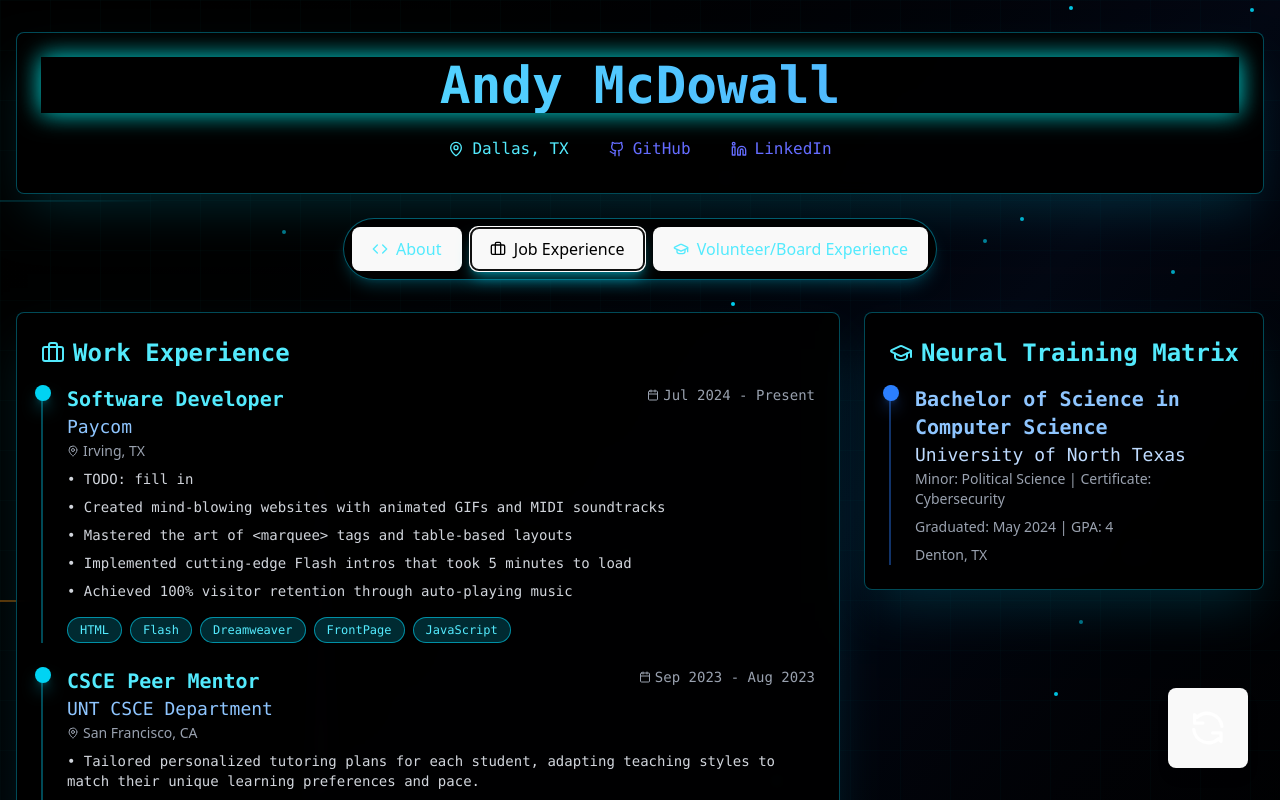
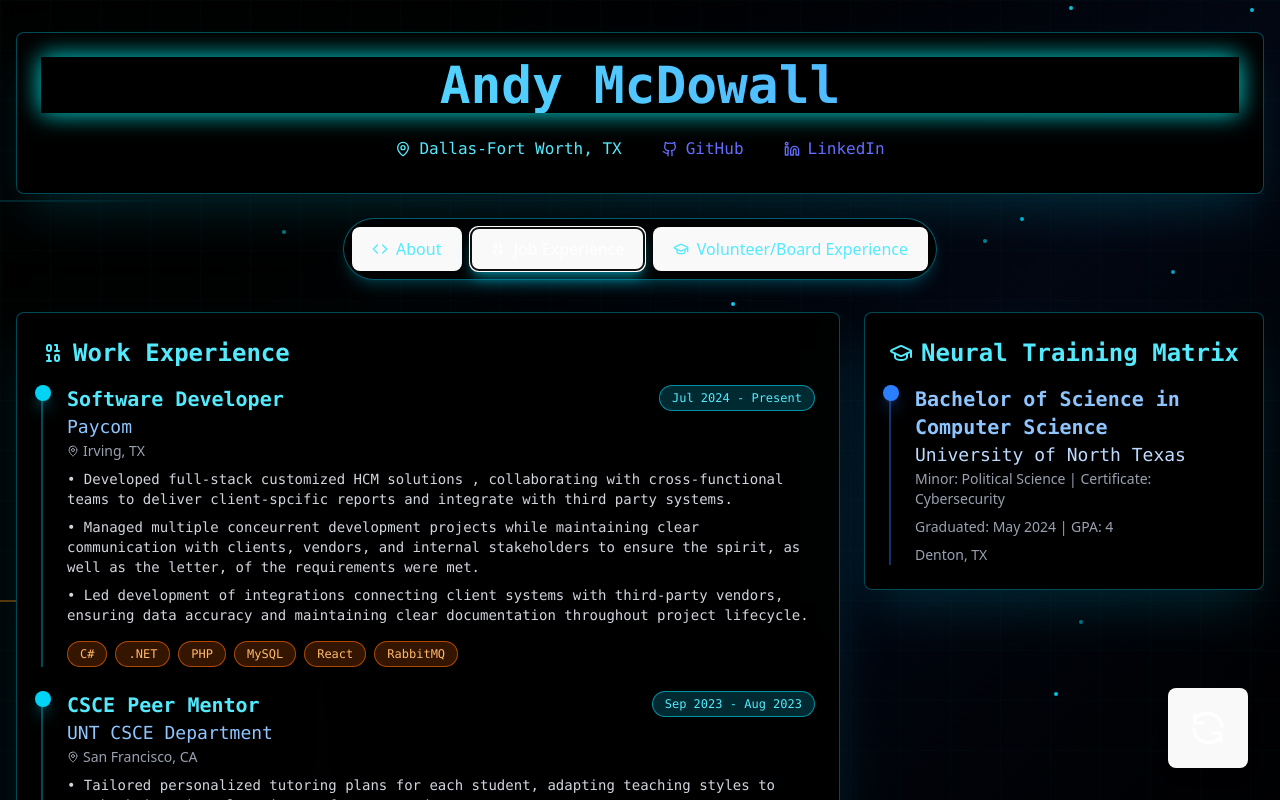
Before and after one commit to andym1125/andym1125.github.io, a React (Vite) app: page / in a window 1280 px wide. Both pictures are taken after a click on the button "Job Experience". Shown: the top 800 px of the page. Built offline with nearby package versions, Linux system fonts and the light colour scheme.

Commit message:
small changes

```diff
--- a/src/components/TronTheme/AwardsCard.tsx
+++ b/src/components/TronTheme/AwardsCard.tsx
@@ -1,12 +1,13 @@
-import { Award } from "lucide-react";
+import { Gem } from "lucide-react";
 import { sectionClasses, headerClasses } from "../utilities";
 import type { Award as AwardType } from "../../types";
+import Chip from "./Chip";
 
 const AwardsCard = ({ awards }: { awards: AwardType[] }) => {
   return (
     <div className={sectionClasses}>
       <h2 className={headerClasses}>
-        <Award className="w-6 h-6" />
+        <Gem className="w-6 h-6" />
         Achievements
       </h2>
       {awards.map((award, index) => (
@@ -18,10 +19,22 @@ const AwardsCard = ({ awards }: { awards: AwardType[] }) => {
           <p className="text-yellow-200 text-sm font-mono">
             {award.organization}
           </p>
-          <p className="text-gray-400 text-xs mb-2">
-            {award.date.toString()} • {award.location}
-          </p>
+          <div className="flex justify-between items-center mt-4">
+            <p className="text-gray-400 text-xs mb-2">{award.location}</p>
+          </div>
+
           <p className="text-gray-300 text-sm">{award.description}</p>
+          <div className="flex justify-between items-center mt-4">
+            <div/>
+            <Chip
+              label={award.date.toLocaleString("default", {
+                month: "long",
+                year: "numeric",
+              })}
+              theme="secondary"
+              isVisible={true}
+            />
+          </div>
         </div>
       ))}
     </div>
--- /dev/null
+++ b/src/components/TronTheme/Chip.tsx
@@ -0,0 +1,23 @@
+const Chip = ({
+  label,
+  theme,
+  isVisible = true,
+}: {
+  label: string;
+  theme: "primary" | "secondary";
+  isVisible: boolean;
+}) => {
+  if (!isVisible) return <></>;
+
+  const primaryStyles = "border-cyan-400/60 bg-cyan-400/20 text-cyan-300 hover:border-cyan-300 hover:text-cyan-200 hover:bg-cyan-300/30";
+  const secondaryStyles = "border-orange-500/60 bg-orange-500/20 hover:bg-orange-300/30 hover:border-orange-300 hover:text-orange-200 text-orange-300"
+
+  const themeStyles = theme === "primary" ? primaryStyles : secondaryStyles;
+
+  return (
+    <div className={`${themeStyles} px-3 py-1 border rounded-full text-xs font-mono tech-tag hover:scale-105 transition-all duration-300 cursor-pointer`}>
+      {label}
+    </div>
+  );
+};
+export default Chip;
--- a/src/components/TronTheme/ProjectsCard.tsx
+++ b/src/components/TronTheme/ProjectsCard.tsx
@@ -1,4 +1,4 @@
-import { SquareChevronRight } from "lucide-react";
+import { Boxes, SquareChevronRight } from "lucide-react";
 import type { Project } from "../../types";
 import { headerClasses, sectionClasses } from "../utilities";
 
@@ -6,7 +6,7 @@ const ProjectsCard = ({ projects }: { projects: Project[] }) => {
   return (
     <>
       <h2 className={headerClasses}>
-        <SquareChevronRight className="w-6 h-6" />
+        <Boxes className="w-6 h-6" />
         Projects
       </h2>
       <div className="grid grid-cols-1 sm:grid-cols-2 gap-4">
@@ -35,6 +35,7 @@ const ProjectsCard = ({ projects }: { projects: Project[] }) => {
               {project.link ? (
                 <a
                   href={project.link}
+                  target="_blank"
                   className="text-cyan-400 hover:text-cyan-200 font-mono text-sm transition-all duration-300 hover:scale-105 inline-block hover-glow p-1 rounded"
                 >
                   View Project →
--- a/src/components/TronTheme/TronResume.tsx
+++ b/src/components/TronTheme/TronResume.tsx
@@ -3,10 +3,10 @@ import {
   Github,
   Linkedin,
   MapPin,
-  Award,
   Code,
   Briefcase,
   GraduationCap,
+  Binary,
 } from "lucide-react";
 import type { PersonalInfo } from "../../types";
 import TronBackground from "./TronBackground";
@@ -139,6 +139,7 @@ const TronResume: React.FC<{ personalInfo: PersonalInfo }> = ({
             </div>
             <a
               href={personalInfo.github}
+              target="_blank"
               className="flex items-center gap-2 hover:text-cyan-200 transition-all duration-300 hover:scale-110 hover-glow p-2 rounded group"
             >
               <Github className="w-4 h-4 group-hover:rotate-12 transition-transform duration-300" />
@@ -146,6 +147,7 @@ const TronResume: React.FC<{ personalInfo: PersonalInfo }> = ({
             </a>
             <a
               href={personalInfo.linkedin}
+              target="_blank"
               className="flex items-center gap-2 hover:text-cyan-200 transition-all duration-300 hover:scale-110 hover-glow p-2 rounded group"
             >
               <Linkedin className="w-4 h-4 group-hover:rotate-12 transition-transform duration-300" />
@@ -159,7 +161,7 @@ const TronResume: React.FC<{ personalInfo: PersonalInfo }> = ({
           <div className="bg-black/90 backdrop-blur-sm border border-cyan-500/50 rounded-full p-2 flex gap-2 shadow-lg shadow-cyan-500/20 hover:shadow-cyan-400/30 transition-all duration-300">
             {[
               { id: "about", label: "About", icon: Code },
-              { id: "work", label: "Job Experience", icon: Briefcase },
+              { id: "work", label: "Job Experience", icon: Binary },
               {
                 id: "volunteer",
                 label: "Volunteer/Board Experience",
@@ -171,7 +173,7 @@ const TronResume: React.FC<{ personalInfo: PersonalInfo }> = ({
                 onClick={() => setActiveSection(id)}
                 className={`px-6 py-2 rounded-full font-mono text-sm transition-all duration-300 flex items-center gap-2 hover:scale-105 group ${
                   activeSection === id
-                    ? "bg-cyan-400 text-black shadow-lg shadow-cyan-400/50 hover:bg-cyan-300"
+                    ? "bg-cyan-400 text-white-300 shadow-lg shadow-cyan-400/50 hover:bg-cyan-300"
                     : "text-cyan-300 hover:text-cyan-200 hover:bg-cyan-400/20 hover:shadow-cyan-400/30"
                 }`}
               >
--- a/src/components/TronTheme/TronWorkExperiencesCard.tsx
+++ b/src/components/TronTheme/TronWorkExperiencesCard.tsx
@@ -1,11 +1,12 @@
-import { Briefcase, Calendar, MapPin } from "lucide-react";
+import { Binary, MapPin } from "lucide-react";
 import type { WorkExperience } from "../../types";
 import { formatDate, headerClasses, sectionClasses } from "../utilities";
+import Chip from "./Chip";
 
 const TronWorkExperiencesCard = ({ jobs }: { jobs: WorkExperience[] }) => {
   return <div className={sectionClasses}>
     <h2 className={headerClasses}>
-      <Briefcase className="w-6 h-6" />
+      <Binary className="w-6 h-6" />
       Work Experience
     </h2>
     {jobs.map((job, index) => (
@@ -27,13 +28,11 @@ const TronWorkExperiencesCard = ({ jobs }: { jobs: WorkExperience[] }) => {
               {job.location}
             </p>
           </div>
-          <div className="text-right text-sm text-gray-400 font-mono group-hover:text-gray-300 transition-colors duration-300">
-            <div className="flex items-center gap-1">
-              <Calendar className="w-3 h-3" />
-              {formatDate(job.startDate)} -{" "}
-              {job.current ? "Present" : formatDate(job.endDate)}
-            </div>
-          </div>
+          <Chip
+            label={`${formatDate(job.startDate)} - ${job.current ? "Present" : formatDate(job.endDate)}`}
+            theme="primary"
+            isVisible={true}
+          />
         </div>
         <ul className="text-gray-300 mb-4 group-hover:text-gray-200 transition-colors duration-300">
           {job.descriptionBulletPoints.map((point, idx) => (
@@ -47,12 +46,12 @@ const TronWorkExperiencesCard = ({ jobs }: { jobs: WorkExperience[] }) => {
         </ul>
         <div className="flex flex-wrap gap-2">
           {job.technologies.map((tech, idx) => (
-            <span
+            <Chip
               key={idx}
-              className="px-3 py-1 bg-cyan-400/20 border border-cyan-400/60 rounded-full text-xs font-mono text-cyan-300 tech-tag hover:bg-cyan-300/30 hover:border-cyan-300 hover:text-cyan-200 hover:scale-105 transition-all duration-300 cursor-pointer"
-            >
-              {tech}
-            </span>
+              label={tech}
+              theme="secondary"
+              isVisible={true}
+            />
           ))}
         </div>
       </div>
--- a/src/components/personalInfo.ts
+++ b/src/components/personalInfo.ts
@@ -3,9 +3,9 @@ import type { PersonalInfo } from "../types";
 export const andyPersonalInfo: PersonalInfo = {
   name: "Andy McDowall",
   about: "A passionate software developer with a knack for creating innovative solutions and a love for all things tech. I thrive on challenges and enjoy pushing the boundaries of what's possible in software development.",
-  location: "Dallas, TX",
-  github: "https://github.com/chadcyber2000",
-  linkedin: "https://linkedin.com/in/chadcyberson",
+  location: "Dallas-Fort Worth, TX",
+  github: "https://github.com/andym1125",
+  linkedin: "https://www.linkedin.com/in/michaelmcdowall/",
   jobs: [
     {
       company: "Paycom",
@@ -15,13 +15,11 @@ export const andyPersonalInfo: PersonalInfo = {
       current: true,
       location: "Irving, TX",
       descriptionBulletPoints: [
-        "TODO: fill in",
-        "Created mind-blowing websites with animated GIFs and MIDI soundtracks",
-        "Mastered the art of <marquee> tags and table-based layouts",
-        "Implemented cutting-edge Flash intros that took 5 minutes to load",
-        "Achieved 100% visitor retention through auto-playing music",
+        "Developed full-stack customized HCM solutions , collaborating with cross-functional teams to deliver client-spcific reports and integrate with third party systems.",
+        "Managed multiple conceurrent development projects while maintaining clear communication with clients, vendors, and internal stakeholders to ensure the spirit, as well as the letter, of the requirements were met.",
+        "Led development of integrations connecting client systems with third-party vendors, ensuring data accuracy and maintaining clear documentation throughout project lifecycle.",
       ],
-      technologies: ["HTML", "Flash", "Dreamweaver", "FrontPage", "JavaScript"],
+      technologies: ["C#", ".NET", "PHP", "MySQL", "React", "RabbitMQ"],
     },
     {
       company: "UNT CSCE Department",
@@ -44,7 +42,7 @@ export const andyPersonalInfo: PersonalInfo = {
       current: false,
       location: "Dallas, TX",
       descriptionBulletPoints: [
-        "Engineered enhancements for an event sourced CQRS invoice decisioning system using C# .NET and Kafka.",
+        "Engineered enhancements for an event sourced CQRS invoice decisioning system.",
         "Achieved over 10% increase in code coverage across two repositories, mitigating technical debt and ensuring more robust code quality, and presented on benefit to company to C-suite.",
         `Presented comprehensive research findings on viable Document Management System solutions to management, outlining
 technological methodologies and highlighting their tangible business applications, and drafted a Request for Proposal to distribute to
@@ -68,6 +66,32 @@ three selected vendors.`,
     },
   ],
   volunteer: [
+    {
+      organization: "Texas Academy of Mathematics and Science Advisory Board",
+      suborganization: "Univ. of North Texas",
+      position: "Member",
+      startDate: new Date("2024-05-01"),
+      endDate: new Date("2030-05-01"),
+      current: true,
+      location: "",
+      descriptionBulletPoints: [
+        "Provided strategic guidance and support to the Texas Academy of Mathematics and Science, enhancing the academic and extracurricular experience for gifted students.",
+        "Collaborated with faculty and administration to develop initiatives that promote academic excellence and student well-being.",
+      ],
+    },
+    {
+      organization: "UNT Community Advisory Group",
+      suborganization: "Univ. of North Texas",
+      position: "Member",
+      startDate: new Date("2024-03-01"),
+      endDate: new Date("2024-05-01"),
+      current: true,
+      location: "Denton, TX",
+      descriptionBulletPoints: [
+        "Collaborated with university leadership to enhance community engagement and address local issues.",
+        "Provided insights and recommendations to improve university-community relations.",
+      ],
+    },
     {
       organization: "UNT Presidential Search Committee",
       suborganization: "Univ. of North Texas",
--- a/src/components/utilities.ts
+++ b/src/components/utilities.ts
@@ -2,5 +2,5 @@ export function formatDate (date: Date)  {
     return date.toLocaleDateString('en-US', { year: 'numeric', month: 'short' });
   };
 
-  export const sectionClasses = "bg-black/90 backdrop-blur-sm border border-cyan-500/40 rounded-lg p-6 mb-6 shadow-2xl shadow-cyan-500/20 hover:border-cyan-400 hover:shadow-cyan-400/30 hover:bg-black/95 transition-all duration-500 hover:scale-[1.02] group";
+  export const sectionClasses = "bg-black/90 backdrop-blur-sm border border-cyan-500/40 rounded-lg p-6 mb-6 shadow-2xl shadow-cyan-500/20 hover:border-cyan-400 hover:shadow-cyan-400/30 hover:bg-black/95 transition-all duration-500 group";
   export const headerClasses = "text-2xl font-bold text-cyan-300 mb-4 font-mono flex items-center gap-2 group-hover:text-cyan-200 transition-colors duration-300";
```
